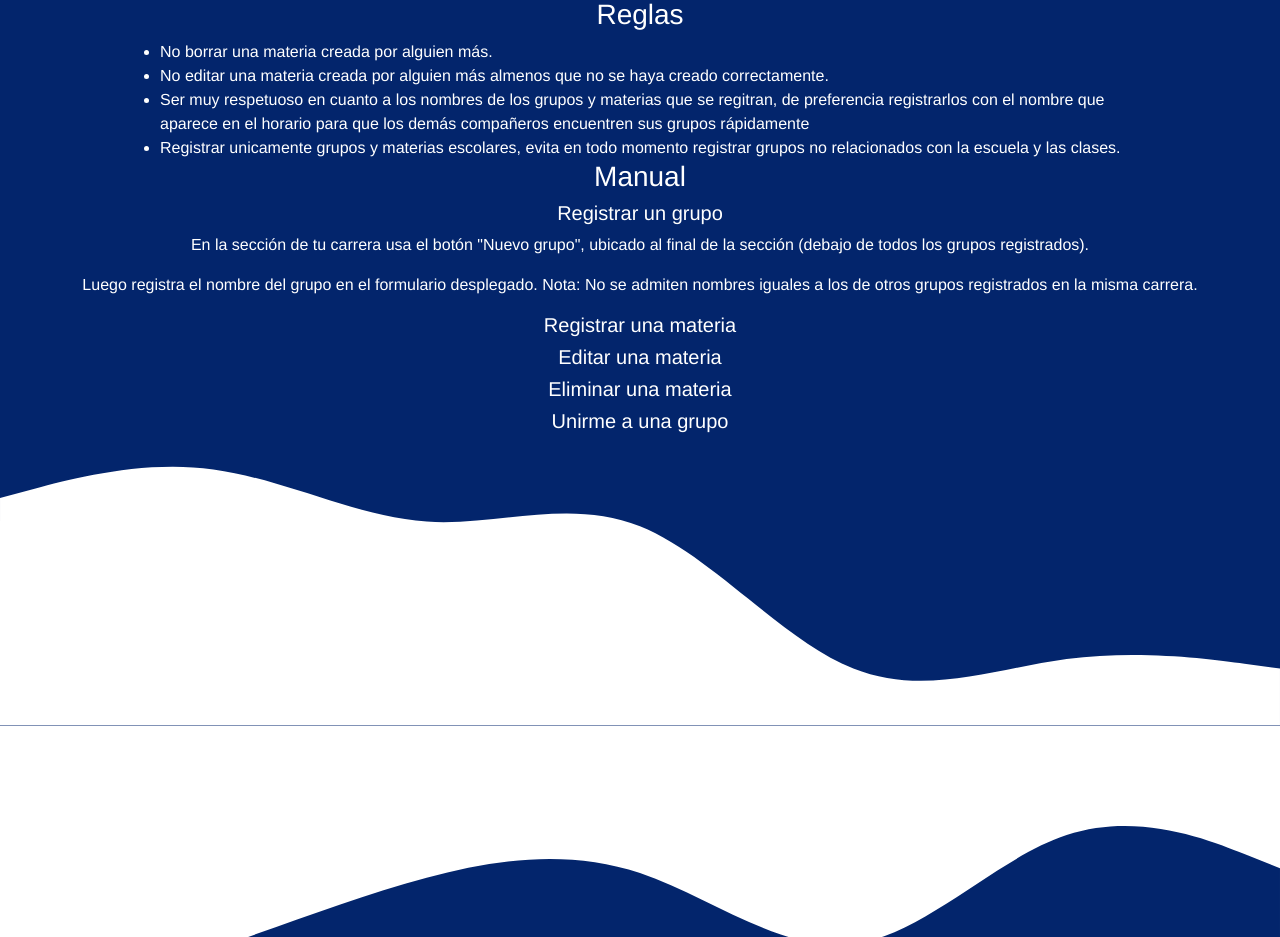
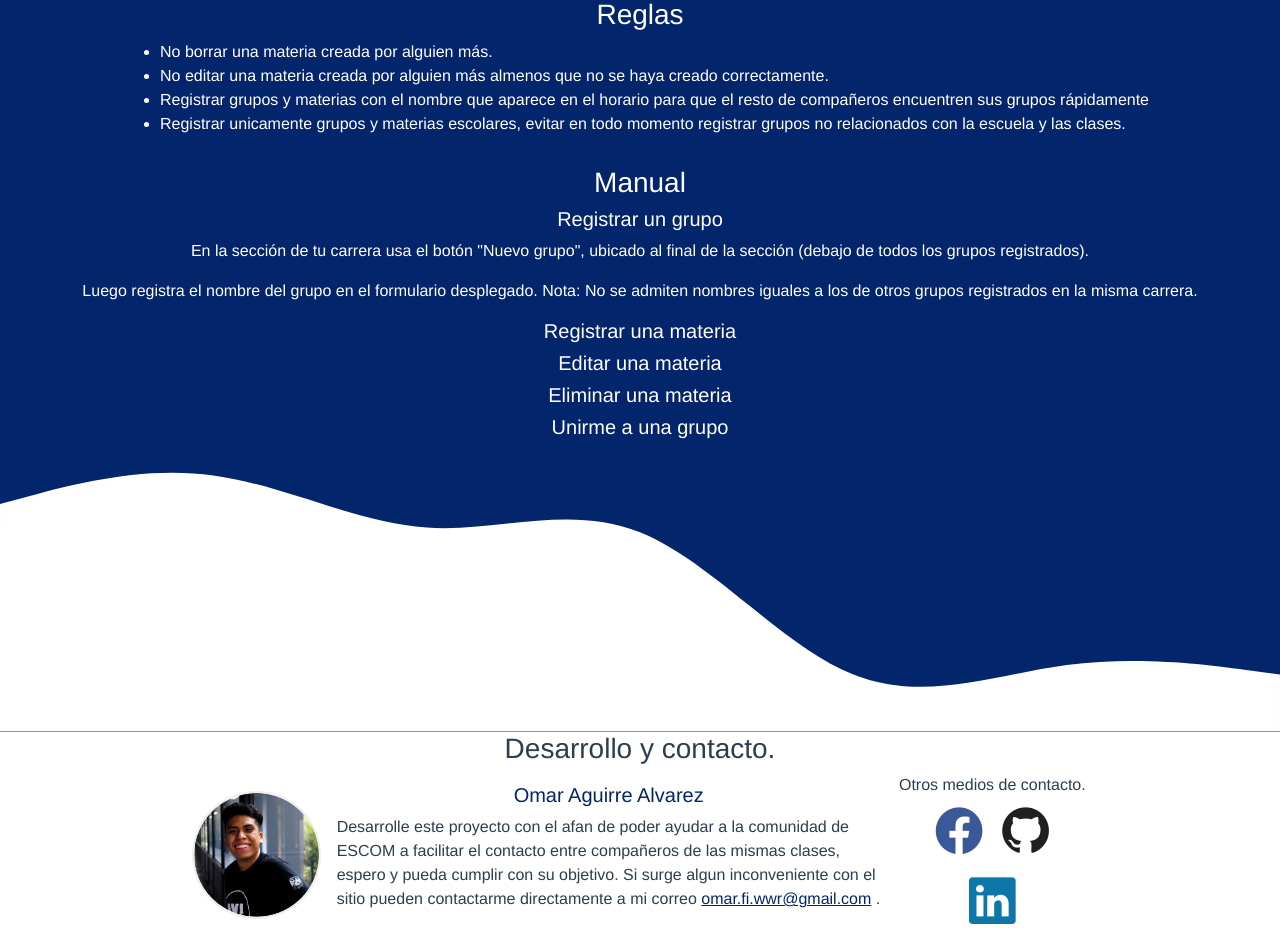
Before and after one commit to GoldenGladier/escom-phone-groups, a Vue app: page / in a window 1280 px wide. Shown: the part 1335-2272 px from the top of the page. Built offline with nearby package versions, Linux system fonts and the light colour scheme; a web font is replaced by a local one; what vue-clipboard2, vuefire would draw is missing.

Commit message:
Bug fixes filter options
Fixed bugs that each subject's options cannot be used when using a filter.

```diff
--- a/src/App.vue
+++ b/src/App.vue
@@ -7,14 +7,14 @@
       <p>Selecciona tu carrera y/o busca el grupo en el que estás inscrito.</p>
 
 
-      <select name="selectCareer" class="input select-career" v-on:change="selectFilter" v-model="selectOption" >
+      <select name="selectCareer" class="input select-career" v-on:change="selectFilter" v-model="selectOption" title="Selecciona tu carrera">
         <option value="-1">Todas las carreras</option>
         <option v-for="carrera in escom" :key="carrera['.key']" :value="carrera.name">
           {{carrera.name}}
         </option>
       </select>
 
-      <div class="search">
+      <div class="search" title="Ingresa el nombre del grupo como aparece en tu horario">
         <input v-model="inputSearchGroup" @input="inputSearchGroup = $event.target.value.toUpperCase()" type="text" name="search-group"
         class="input search-group" placeholder="Busqueda por grupo">
         <!-- Buscar grupo, ejemplos: 2CV15, 1CM8, 2CV6, etc." -->
@@ -30,8 +30,9 @@
             <h3 class="career-name">{{carrera.name}}</h3>
             <div class="container-list-grid career-container" >
                 <ItemGroupList v-for="group in carrera.groups" :key="group['.key']" :group="group" @modal-open='handleModal'
-                  :subjects="group.subjects" :careerKey="carrera['.key']" @create-subject="registerNewSubject"
-                  :groupActive="group.active"/>
+                  :subjects="group.subjects" :careerKey="carrera['.key']" :groupActive="group.active"
+                  @create-subject="registerNewSubject"
+                  @modal-subject-edit="handleEditSubject" @modal-subject-delete="handleDeleteSubject" />
 
               <!-- New Group -->
               <button @click="handleModalGroup(carrera.name)" class="btn-create create-new-group"><i class="bi bi-clipboard-plus"></i> Nuevo grupo</button>
@@ -44,7 +45,6 @@
     </div>
 
     <!-- MOSTRANDO TODOS LOS DATOS -->
-    <!-- <transition name="bounce"> -->
     <transition name="bounce">
     <div v-if="!activeFilter && !loader">
       <div v-for="carrera in escom" :key="carrera['.key']">
@@ -53,7 +53,6 @@
           <ItemGroupList v-for="group in carrera.groups" :key="group['.key']" :group="group" @modal-open='handleModal'
             :subjects="group.subjects" :careerKey="carrera['.key']" :groupActive="true"
             @modal-subject-edit="handleEditSubject" @modal-subject-delete="handleDeleteSubject"/>
-            <!-- @create-subject="registerNewSubject"  -->
 
           <!-- New Group -->
           <button @click="handleModalGroup(carrera.name)" class="btn-create create-new-group"><i class="bi bi-clipboard-plus"></i> Nuevo grupo</button>
@@ -63,13 +62,14 @@
       </div>
     </div>
     </transition>
-    <!-- </transition> -->
 
     <Loader v-if="loader"/>
 
     </div>
 
     <Rules />
+
+    <ContactInformation />
 
     <Modal :open='modalActive' :title="titleModal" :careerKey="careerKey" :groupName="groupName"  @modal-close='handleModal'
     @create-subject="registerNewSubject" :alertSubjectExist="alertSubjectExist" :loading="modalSubjectLoading"/>
@@ -101,6 +101,7 @@ import ModalGroup from './components/ModalGroup.vue';
 import Footer from './components/Footer.vue';
 import Loader from "./components/LoaderSpinner.vue";
 import Rules from "./components/Rules.vue";
+import ContactInformation from "./components/ContactInformation.vue";
 // import func from 'vue-editor-bridge'
 
 export default {
@@ -115,6 +116,7 @@ export default {
     Footer,
     Loader,
     Rules,
+    ContactInformation,
   },
   data() {
     return {
@@ -163,6 +165,11 @@ export default {
       }
       else{
         // console.log("DONE...");
+        this.escom.forEach(career => {
+          if(career.groups){
+            career.groups.sort();
+          }
+        });
         this.loader = false;
       }
       this.selectFilter();
@@ -204,9 +211,11 @@ export default {
         if(this.selectOption != -1){
           this.filter.forEach(career => {
             if(career.name == this.selectOption){
-              career.groups.forEach(group => {
-                group.active = true;
-              });
+              if(career.groups){
+                career.groups.forEach(group => {
+                  group.active = true;
+                });
+              }
               career.active = true;
             }
             else{
@@ -291,10 +300,11 @@ export default {
         // console.log("Escuchado");
       },
       handleModalESC : function(){
-        if(this.modalGroupActive || this.modalActive || this.modalSubjectEditActive){
+        if(this.modalGroupActive || this.modalActive || this.modalSubjectEditActive || this.modalSubjectDeleteActive){
           this.modalActive = false;
           this.modalGroupActive = false;
           this.modalSubjectEditActive = false;
+          this.modalSubjectDeleteActive = false;
           document.documentElement.style.overflow = 'initial';
         }
       },
@@ -304,6 +314,7 @@ export default {
         var careerKey = '';
         // var groups = [];
         var newCareer = [];
+        var arrayGroupsNames = [];
         this.escom.forEach(carrera => {
           if(carrera.name == careerName){
             careerKey = carrera['.key'];
@@ -311,6 +322,7 @@ export default {
             // Revisamos si existen grupos
             if(carrera.groups){
               carrera.groups.forEach(group => {
+                arrayGroupsNames.push(group.name); // Llenando array con solo nombres de los grupos
                 if(group.name == groupName){
                   groupFound = true;
                 }
@@ -325,13 +337,20 @@ export default {
         });
 
         if(!groupFound){
+          arrayGroupsNames.push(groupName); // Metemos el nombre al array
+          arrayGroupsNames.sort(); // Ordenamos alfabeticamente
+          console.log(arrayGroupsNames);
+          var newIndex = arrayGroupsNames.indexOf(groupName); // Definimos el indice del nuevo grupo (ordenado alfabeticamente)
+          // console.log('Indice nuevo: ' + arrayGroupsNames.indexOf(groupName));
           this.alertGroupExist = false;
           this.modalGroupLoading = true; // <-- Activate the loader
-          console.log("REGISTRANDO...");
+          // console.log("REGISTRANDO...");
           var newGroup = new Object();
           newGroup.name = groupName;
           newGroup.active = true;
-          newCareer.groups.push(newGroup);
+          // newCareer.groups.push(newGroup);
+
+          newCareer.groups.splice(newIndex, 0, newGroup); // Insertamos el grupo en el indice adecuando, sobreescribiendo cero elementos
           db.ref('escomCareers/' + careerKey).set(newCareer).then( () => {
             console.log('¡Grupo creado!');
             this.handleModalGroup();
@@ -428,6 +447,7 @@ export default {
 body, *{
   margin: 0;
   padding: 0;
+  /* background: #efefef; */
 }
 svg, img{
   vertical-align: middle;
--- a/src/components/ContactInformation.vue
+++ b/src/components/ContactInformation.vue
@@ -1,6 +1,33 @@
 <template>
     <div class="contact" id="contactInformation">
+      <h3>Desarrollo y contacto.</h3>
+      <div class="block-contact">
+        <div class="column column-profile-picture">
+          <img class="profile-picture" src="../assets/profilePicture.png" alt="profile-picture">
+        </div>
+        <div class="column column-text">
+          <div>
+            <h5 class="name">Omar Aguirre Alvarez</h5>
+            <p>Desarrolle este proyecto con el afan de poder ayudar a la comunidad de ESCOM a facilitar el contacto entre compañeros de las mismas clases,
+              espero y pueda cumplir con su objetivo.
+              Si surge algun inconveniente con el sitio pueden contactarme directamente a mi correo <span>omar.fi.wwr@gmail.com</span> .
+             </p>
+          </div>
 
+        </div>
+
+        <div class="column contact-links">
+          <div>
+            Otros medios de contacto.
+            <div class="social-media">
+                <a href="//www.facebook.com/omar.aguirre.35110418" target="_blank" class="social-link facebook" title="Facebook"><i class="bi bi-facebook"></i></a>
+                <a href="//github.com/GoldenGladier" target="_blank" class="social-link github" title="Github"><i class="bi bi-github"></i></a>
+                <a href="//www.linkedin.com/in/omar-aguirre-3a2327183/" class="social-link linkedin" target="_blank" title="Linkedin"><i class="bi bi-linkedin"></i></a>
+            </div>
+          </div>
+        </div>
+
+      </div>
     </div>
 </template>
 
@@ -21,8 +48,99 @@ font-family: 'Dancing Script', cursive;
 font-family: 'Fuggles', cursive;
 */
 
+* {
+  color: #2c3e50;
+}
 
+.block-contact{
+  /* background: #fdfdfd;
+  border-radius: 5px;
+  border: 1px solid #efefef; */
+  width: 70%;
+  margin: auto;
+
+  position: relative;
+
+  display: grid;
+  grid-template-columns: repeat(auto-fill, minmax(min(100%, 1fr), 1fr));
+  gap: 1em;
+}
+
+.column{
+  display: flex;
+  justify-content: center;
+  align-items: center;
+}
+
+.column-profile-picture{
+  grid-column: 1/2;
+}
+.profile-picture{
+  border-radius: 50%;
+  border: 2px solid #efefef;
+  width: 100%;
+}
+
+.column-text{
+  grid-column: 2/5;
+}
+
+.name{
+  color: #03256C;
+}
+p{
+  text-align: left;
+}
+p span{
+  text-decoration: underline #03256C;
+  color: #03256C;
+}
+
+.contact-links{
+  grid-column: 5/6;
+}
+
+.social-link{
+  padding: 5px;
+  margin: 5px;
+  font-size: 35pt;
+  /* display: block; */
+}
+.social-link.facebook i{
+  color: #3b5998;
+}
+.social-link.github i{
+  color: #211F1F;
+}
+.social-link.linkedin i{
+  color: #0e76a8;
+}
+
+
+@media only screen and (max-width: 1279px) {
+  .column-profile-picture{
+    grid-column: 1/3;
+  }
+  .profile-picture{
+    width: 80%;
+  }
+  .column-text{
+    grid-column: 3/5;
+  }
+}
 @media only screen and (max-width: 769px) {
+  .block-contact{
+    width: 90%;
+  }
+  .profile-picture{
+    width: 70%;
+  }
+  .column-profile-picture, .column-text, .contact-links{
+    grid-column: initial;
+  }
+  .column-text div p{
+    text-align: center;
+  }
 
 }
 </style>
--- a/src/components/Rules.vue
+++ b/src/components/Rules.vue
@@ -9,10 +9,9 @@
             <ul>
                 <li>No borrar una materia creada por alguien más.</li>
                 <li>No editar una materia creada por alguien más almenos que no se haya creado correctamente.</li>
-                <li>Ser muy respetuoso en cuanto a los nombres de los grupos y materias que se regitran, de preferencia
-                    registrarlos con el nombre que aparece en el horario para que los demás compañeros encuentren sus grupos rápidamente
+                <li>Registrar grupos y materias con el nombre que aparece en el horario para que el resto de compañeros encuentren sus grupos rápidamente
                 </li>
-                <li>Registrar unicamente grupos y materias escolares, evita en todo momento registrar grupos no relacionados con la escuela y las clases.</li>
+                <li>Registrar unicamente grupos y materias escolares, evitar en todo momento registrar grupos no relacionados con la escuela y las clases.</li>
             </ul>
         </div>
         <div class="handbook-container" id="handbookList">
@@ -61,8 +60,12 @@ ul{
     margin: auto;
 }
 
-.handbook{
-    margin-top: 25px;
+.handbook-container{
+    width: 90%;
+    margin: auto;
+    margin-top: 30px;
+
+    /* border-top: solid 1px #fff; */
 }
 
 @media only screen and (max-width: 480px) {
```
Also changed, not shown: src/components/Navbar.vue (+5 -2 lines), src/assets/profilePicture.png (added).
